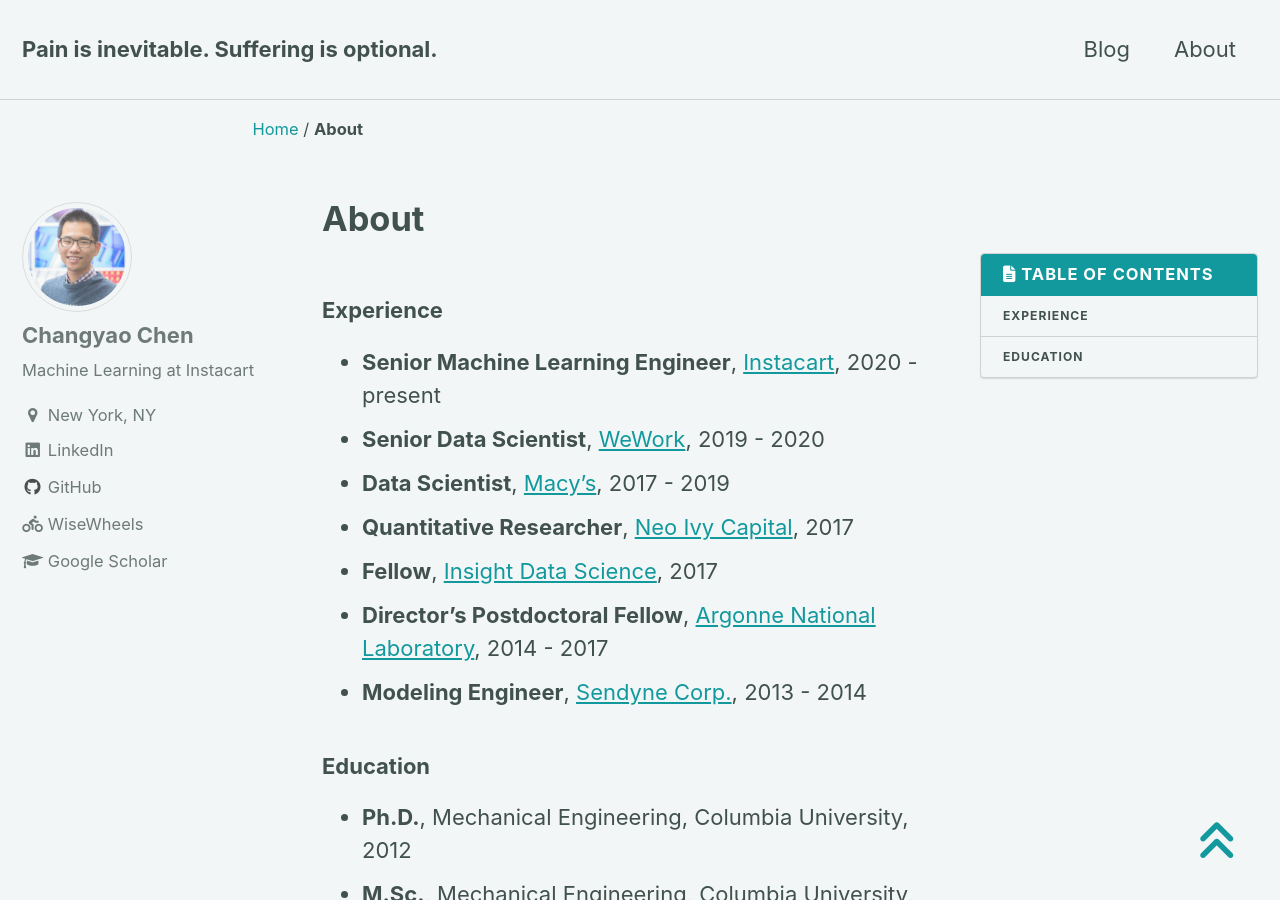
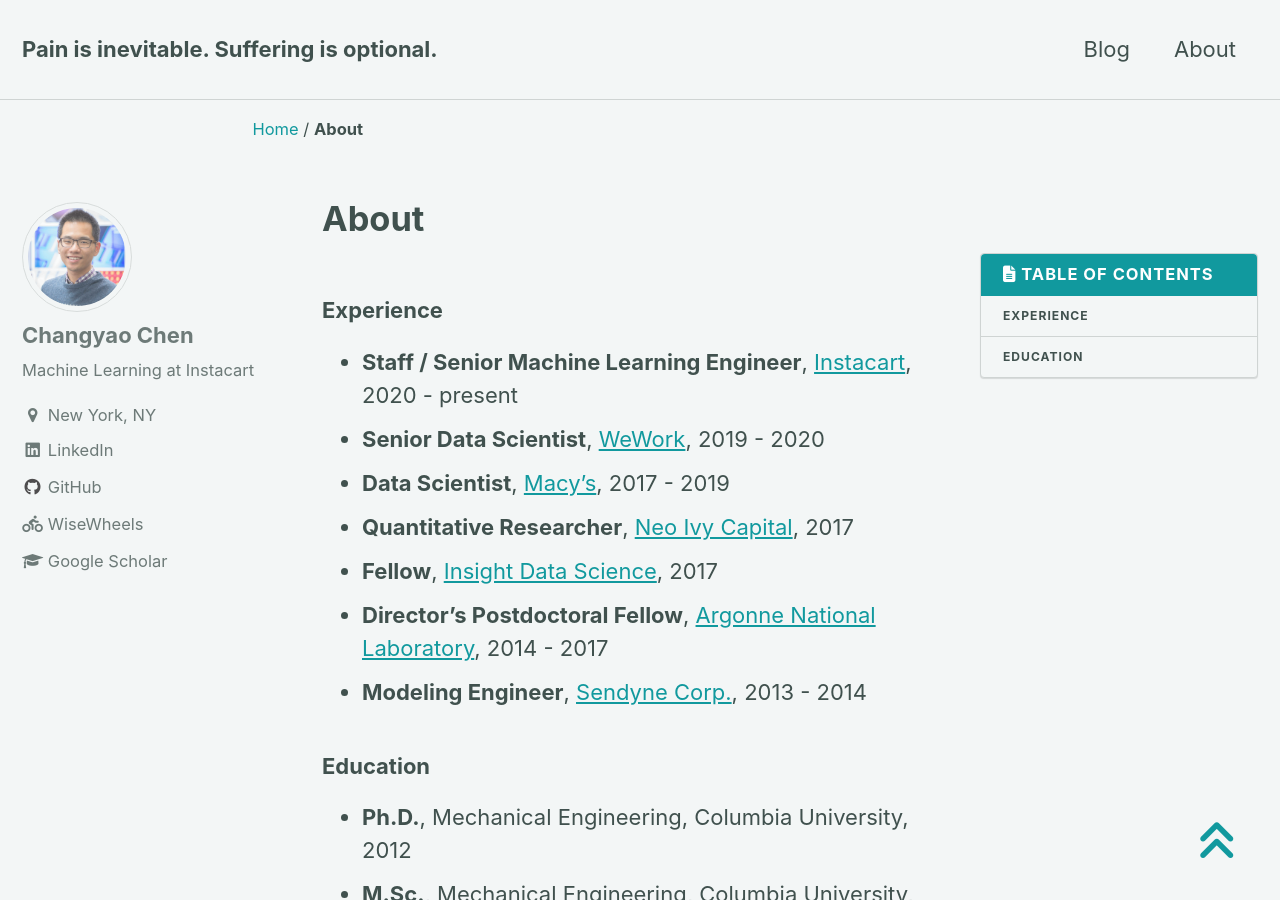
Before and after one commit to changyaochen/changyaochen.github.io, a Jekyll site: the page built from _pages/about.md, in a window 1280 px wide and 900 px high. Built offline with Jekyll 4.4.1, drawn with Linux system fonts in a browser that asks for light colours; nearby versions of some CDN libraries.

Commit message:
update bio

```diff
--- a/_pages/about.md
+++ b/_pages/about.md
@@ -10,7 +10,7 @@
 ---
 
 ### Experience
-  * **Senior Machine Learning Engineer**, [Instacart](https://www.instacart.com/), 2020 - present
+  * **Staff / Senior Machine Learning Engineer**, [Instacart](https://www.instacart.com/), 2020 - present
   * **Senior Data Scientist**, [WeWork](https://www.wework.com/), 2019 - 2020
   * **Data Scientist**, [Macy's](https://www.macys.com/), 2017 - 2019
   * **Quantitative Researcher**, [Neo Ivy Capital](http://www.neoivycapital.com/), 2017
```
